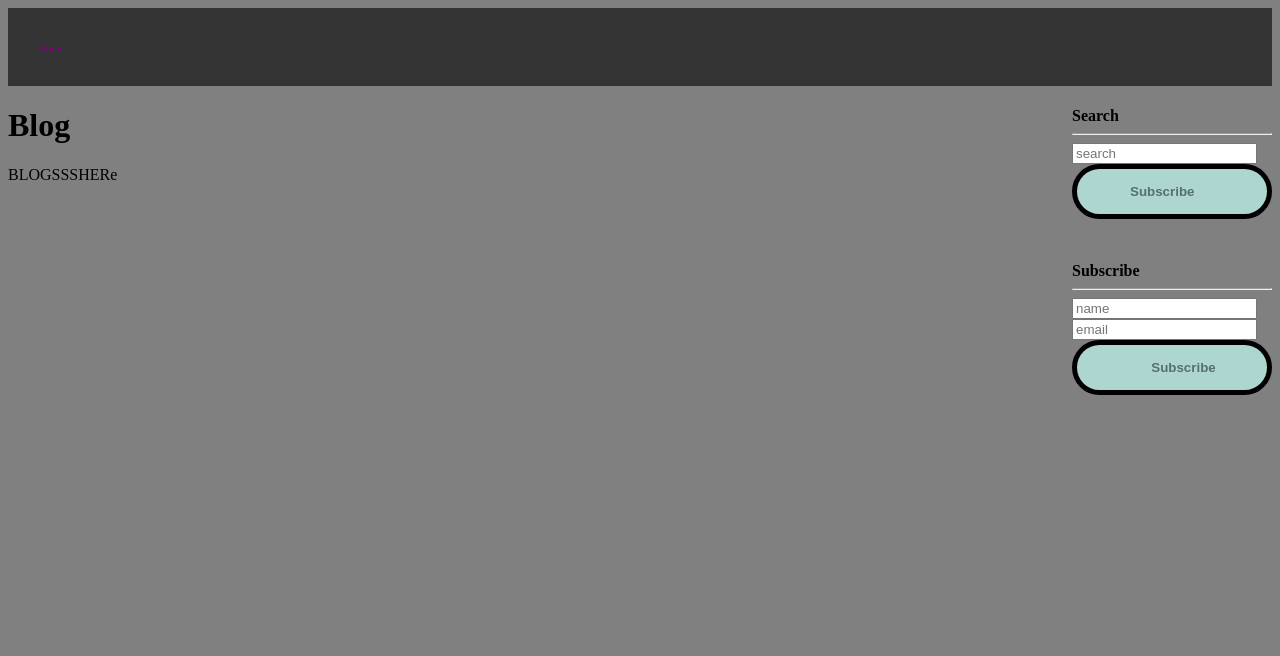
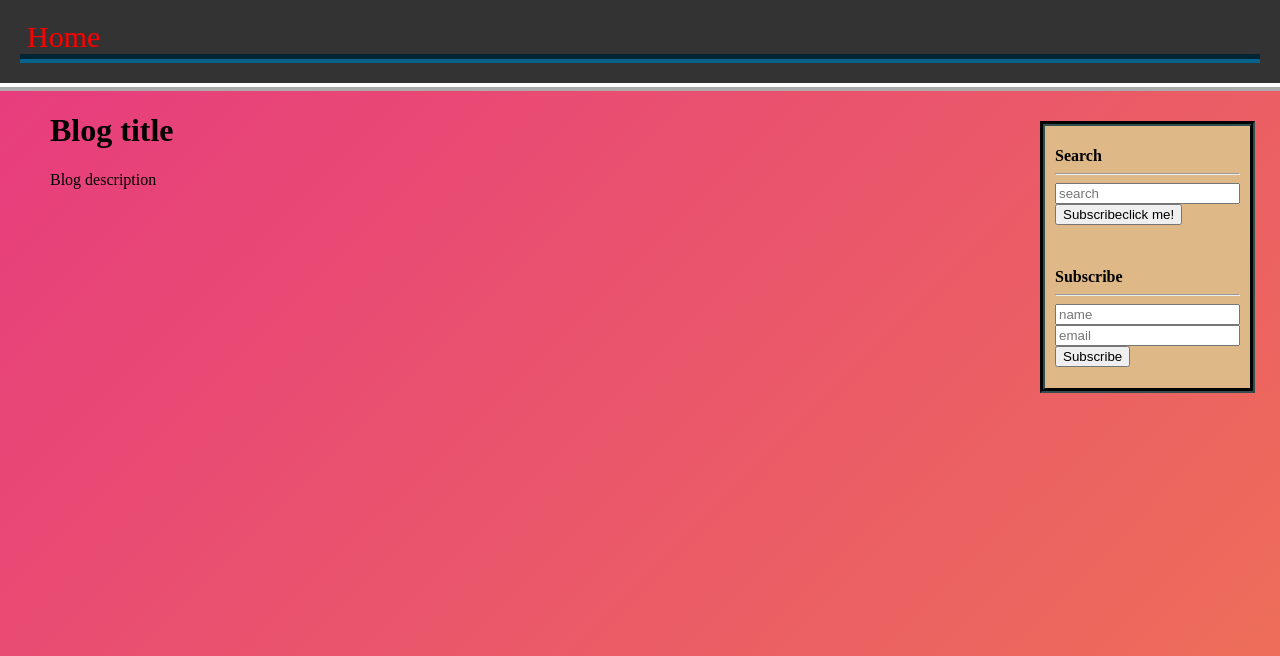
Before and after one commit to Codepowders/PHPblog, a PHP site: page / in a window 1280 px wide. Shown: the top 656 px of the page. Run offline with PHP 8.4, Linux system fonts and the light colour scheme; data that the repository does not hold is empty.

Commit message:
Add files via upload

```diff
--- a/PHPblog/css/style.css
+++ b/PHPblog/css/style.css
@@ -1,7 +1,71 @@
 
-body{
-  background-color: grey;
+html{
+    animation: 1s ease-out 0s 1 slideInFromRight;
+
 }
+
+body {
+
+    Padding:0;
+    margin:0;
+	background: linear-gradient(-45deg, #EE7752, #E73C7E, #23A6D5, #23D5AB);
+	background-size: 400% 400%;
+	-webkit-animation: Gradient 15s ease infinite;
+	-moz-animation: Gradient 15s ease infinite;
+	animation: Gradient 15s ease infinite;
+}
+
+@-webkit-keyframes Gradient {
+	0% {
+		background-position: 0% 50%
+	}
+	50% {
+		background-position: 100% 50%
+	}
+	100% {
+		background-position: 0% 50%
+	}
+}
+
+@-moz-keyframes Gradient {
+	0% {
+		background-position: 0% 50%
+	}
+	50% {
+		background-position: 100% 50%
+	}
+	100% {
+		background-position: 0% 50%
+	}
+}
+
+@keyframes Gradient {
+	0% {
+		background-position: 0% 50%
+	}
+	50% {
+		background-position: 100% 50%
+	}
+	100% {
+		background-position: 0% 50%
+	}
+}
+
+
+
+
+
+
+
+
+
+
+
+
+
+
+
+
 
 .comment{
   margin: 10px;
@@ -13,61 +77,167 @@ body{
 }
 
 .blog-nav-item{
-  font-size: 11px;
-  color: purple;
+
+  font-size: 30px;
+  color: red;
+  text-decoration: none;
+  margin: 7px;
+
+
 }
+
+
+
+
+.blog-post:hover
+{
+        -webkit-transform: scale(1.1);
+        -ms-transform: scale(1.1);
+        transform: scale(1.1);
+}
+
+
+
+.blog-nav{
+    border-bottom: 9px groove #076289;
+
+
+
+}
+
+
+.blog-nav-item.active{
+    margin-right:150px;
+}
+
+
 
 .blog-header{
   display:inline-block;
+  padding-left: 50px;
+
+
+
+
 
 }
 
+
+
+
+
+
+
 .blog-post{
-  Display: inline;
-  padding-left: 40px;
+
+margin-left:30vw;
+Background-color: white;
+width: 35vw;
+height: 50vh;
+text-align: center;
+border: 4px solid black;
+margin-bottom: 15px;
 }
+
+
+.blog-post-meta{
+    font-size: 1.5vw;
+}
+
+.blog-post-body{
+    font-size: 1.0vw;
+}
+
+
+
+.blog-single{
+margin-left:250px;
+
+Background-color: white;
+width: 1000px;
+height: 600px;
+text-align: center;
+border: 4px solid black;
+margin-bottom: 15px;
+
+}
+
+
+
+.blog-post hr
+{
+    color: red;
+
+
+}
+
+.blog-single hr
+{
+    color: red;
+
+
+}
+
+
 
 .sidebar-module{
 
   display:inline;
   float: right;
+  Margin-right: 25px;
+  Border: 5px groove  #2F4F4F;
+  background:  	#DEB887;
+  margin-top: 30px;
+
 
 }
 
 
 
 .sidebar-module1{
+     display:inline;
+  float: right;
+  margin: 0px 10px 0px 10px;
 
-  display:inline;
-  float: right;
 
 }
 
 .sidebar-module2{
-    display:inline-block;
+display:inline-block;
   float: right;
+
+  margin: 0px 10px 0px 10px;
 
 }
 
 
+
+
+
+
 .btn {
-  border: 5px solid black;
+display:inline-block;
+text-decoration: none;
+  border: 0.4vw solid #313c4d;
   background: #AED6D1;
   color: #55706D;
-  border-radius: 40px;
-  padding: 15px 30px;
+  border-radius: 1vw;
+  padding: 1vw 1vw 1vw 1vw;
   overflow: hidden;
-  width: 200px;
+  width: 5vw;
   -webkit-transition: all        1.2s, border     0.5s 1.2s, -webkit-box-shadow 0.3s 1.5s;
   transition: all        1.2s, border     0.5s 1.2s, -webkit-box-shadow 0.3s 1.5s;
   transition: all        1.2s, border     0.5s 1.2s, box-shadow 0.3s 1.5s;
   transition: all        1.2s, border     0.5s 1.2s, box-shadow 0.3s 1.5s, -webkit-box-shadow 0.3s 1.5s;
   white-space: nowrap;
-  text-indent: 23px;
+  font-size: 1vw;
   font-weight: bold;
 }
+
+
 .btn span {
   display: inline-block;
+
   -webkit-transform: translateX(300px);
           transform: translateX(300px);
   font-weight: normal;
@@ -81,8 +251,8 @@ body{
   text-indent: 0;
   background: #55706D;
   color: #FFE8A3;
-  width: 250px;
-  border: 10px solid #8DCCC4;
+  width: 18vw;
+  border: 7px solid #8DCCC4;
   -webkit-box-shadow: 3px 3px 2px rgba(0, 0, 0, 0.15);
           box-shadow: 3px 3px 2px rgba(0, 0, 0, 0.15);
 }
@@ -107,5 +277,7 @@ body{
   animation: 1s ease-out 0s 1 slideInFromRight;
 
   background: #333;
-  padding: 30px;
+  padding: 20px;
+  border-bottom: 8px ridge white;
+
 }
--- a/PHPblog/includes/header.php
+++ b/PHPblog/includes/header.php
@@ -21,7 +21,7 @@
   <a class="blog-nav-item active" href="#">Home</a>
 <?php if($categories->num_rows > 0) {
       while($row = $categories->fetch_assoc() ) { ?>
-    <a class="blog-nav-item" href="index.php?category=<?php echo $row ['id']; ?>"> <?php echo $row ['text']; ?></a>
+  <a class="blog-nav-item" href="index.php?category=<?php echo $row ['id']; ?>"> <?php echo $row ['text']; ?></a>
 <?php } }  ?>
 </nav>
 </div>
--- a/PHPblog/includes/sidebar.php
+++ b/PHPblog/includes/sidebar.php
@@ -1,3 +1,4 @@
+
 
 
 
@@ -10,13 +11,17 @@
       <div class="form-group">
         <input type="text" name="search" placeholder="search" class="form-control" id="exampleInputName2">
       </div>
-      <button type="submit" class="btn btn-primary">Subscribe<span>click me!</button>
-      </form>
-  </div>
-
+      <button type="submit" class="button button-sidebar">Subscribe<span>click me!</button>
+        </form>
+      </div>
 
 
 <br>
+<br>
+
+<br>
+<br>
+
   <div class="sidebar-module2">
     <h4>Subscribe</4>
       <hr>
@@ -30,7 +35,7 @@
 
           <input type="email" name="email" placeholder="email" class="form-control" id="exampleInputEmaill">
         </div>
-        <button type="submit" class="btn btn-primary">Subscribe</button>
+        <button type="submit" class="button button-sidebar">Subscribe</button>
         </form>
     </div>
-  </div>
+</div>
--- a/PHPblog/index.php
+++ b/PHPblog/index.php
@@ -7,6 +7,19 @@
   <title></title>
   </head>
   <body>
+
+
+
+
+
+
+
+
+
+
+
+
+
 
 <!-- Includes the header -->
 <?php include("includes/header.php");
@@ -19,23 +32,24 @@
 
 <!-- Blog index -->
   <div class="blog-header">
-    <h1 class="blog-title">Blog</h1>
-    <p class="lead blog-description">BLOGSSSHERe</p>
+    <h1 class="blog-title">Blog title</h1>
+    <p class="lead blog-description">Blog description</p>
   </div>
 
-<?php include("includes/sidebar.php");?>
-
-
+  <?php include("includes/sidebar.php");?>
 
 <?php if($posts->num_rows > 0) {
       while($row = $posts->fetch_assoc() ) { ?>
 
 <!-- Echo blog from header -->
-  <div class="blog-post">
-  <h2 class="blog-post-title"><a href="single.php?post=<?php echo $row['id']?>"><?php echo $row ['title']; ?></a></h2>
-  <p class="blog-post-meta"><?php echo $row ['date']; ?><a href="#"><?php echo $row ['author']; ?></a></p>
-<?php $body = $row ['body']; echo substr($body, 0 ,200) , "...."; ?>
-  <a href="single.php?post=<?php echo $row ['id'] ?>" class="btn">read more</a>
+<div class="blog-post">
+  <h2 class="blog-post-title"><a href="single.php?post=<?php echo $row['id']?>"><?php echo $row ['title']; ?></a></h2><hr>
+  <p class="blog-post-meta"><?php echo $row ['date']; ?> <a href="#"><?php echo $row ['author']; ?></a></p><hr>
+
+<p class="blog-post-body"><?php $body = $row ['body']; echo substr($body, 0 ,200) , "...."; ?></p>
+
+<br>
+  <a href="single.php?post=<?php echo $row ['id'] ?>" class="btn">readmore<span>-----read more</a>
 </div>
 <?php } } ?>
 
```
Also changed, not shown: PHPblog/single.php (+7 -5 lines).
